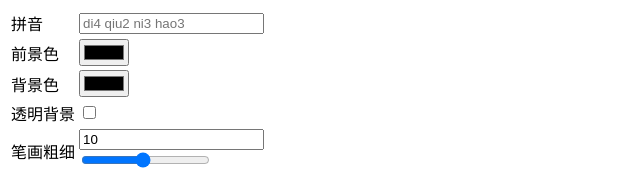
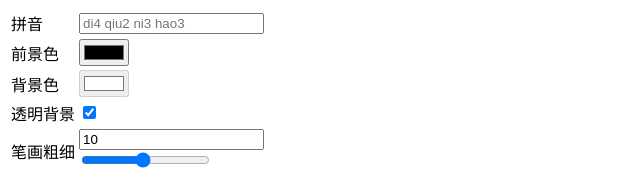
Before and after one commit to SpeedyOrc-C/Honkai-3rd-II-Martian, a SvelteKit app: page /maker in a window 1280 px wide. Shown: the top 170 px of the page, without its empty margins (0-640 px from the left). Built offline with nearby package versions, Linux system fonts and the light colour scheme; what crazy-parser would draw is missing.

Commit message:
Add default values

```diff
--- a/src/routes/maker/+page.svelte
+++ b/src/routes/maker/+page.svelte
@@ -3,10 +3,10 @@
 
     let canvas: HTMLCanvasElement;
 
-    let pinyin: string;
-    let foregroundColor: string;
-    let backgroundColor: string;
-    let transparentBackground: boolean;
+    let pinyin = "";
+    let foregroundColor = "#000000";
+    let backgroundColor = "#ffffff";
+    let transparentBackground = true;
     let weight = 10;
     let imageHeight = 500;
     let image: string | null = null;
```
